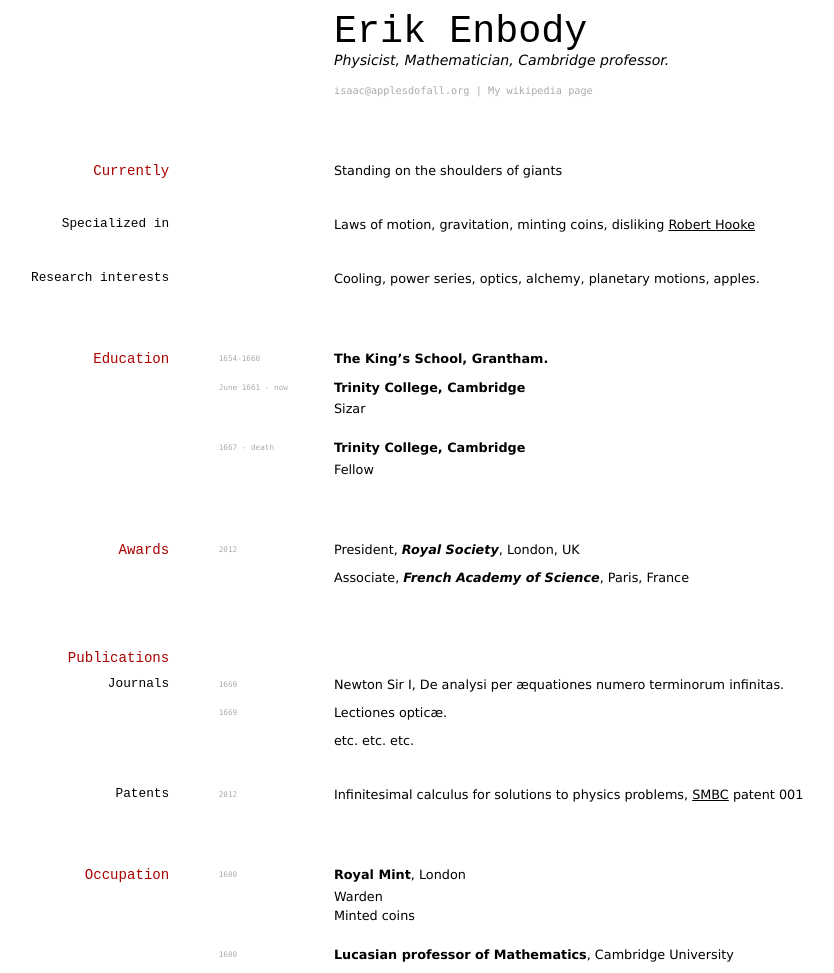
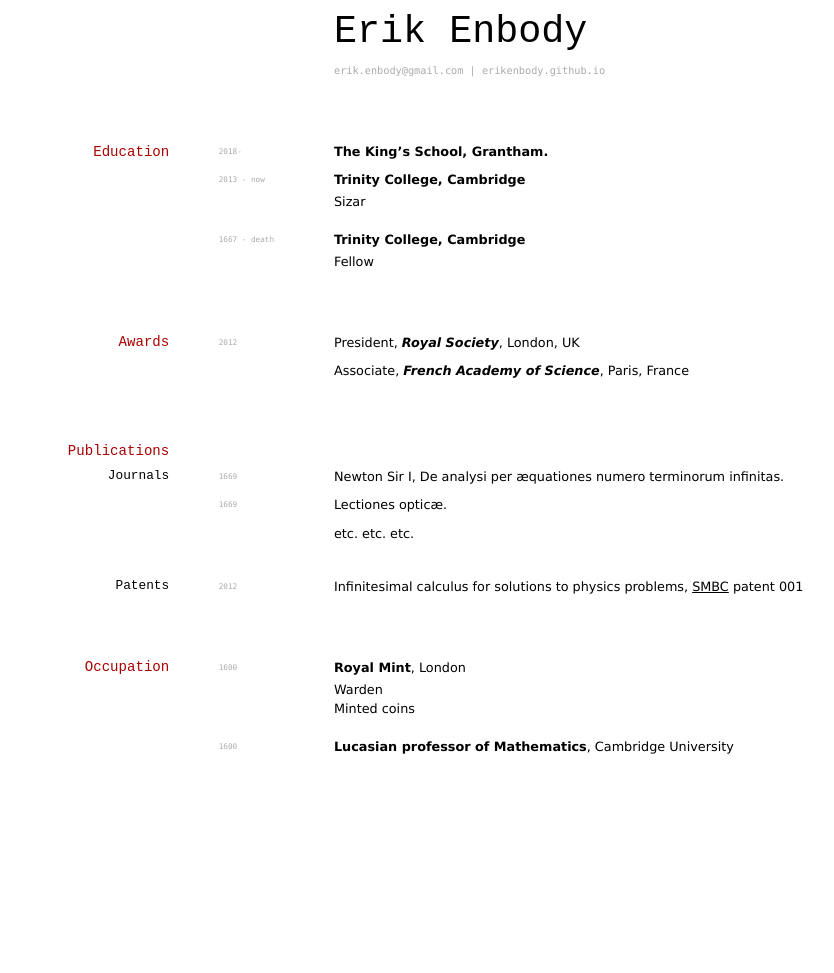
Before and after one commit to elipapa/markdown-cv, a Jekyll site: the page built from index.md, in a window 1280 px wide. Shown: the whole page, without its empty margins (97-931 px from the left). Built offline with Jekyll 4.4.1, drawn with Linux system fonts in a browser that asks for light colours; after the commit the page ends 900 px from its top, so only the background shows below that.

Commit message:
Update index.md

```diff
--- a/index.md
+++ b/index.md
@@ -3,34 +3,18 @@ layout: cv
 title: Erik Enbody's CV
 ---
 # Erik Enbody
-Physicist, Mathematician, Cambridge professor.
 
 <div id="webaddress">
-<a href="isaac@applesdofall.org">isaac@applesdofall.org</a>
-| <a href="http://en.wikipedia.org/wiki/Isaac_Newton">My wikipedia page</a>
+<a href="erik.enbody@gmail.com">erik.enbody@gmail.com</a>
+| <a href="erikenbody.github.io">erikenbody.github.io</a>
 </div>
-
-
-## Currently
-
-Standing on the shoulders of giants
-
-### Specialized in
-
-Laws of motion, gravitation, minting coins, disliking [Robert Hooke](http://en.wikipedia.org/wiki/Robert_Hooke)
-
-
-### Research interests
-
-Cooling, power series, optics, alchemy, planetary motions, apples.
-
 
 ## Education
 
-`1654-1660`
+`2018-`
 __The King's School, Grantham.__
 
-`June 1661 - now`
+`2013 - now`
 __Trinity College, Cambridge__
 
 - Sizar
```
